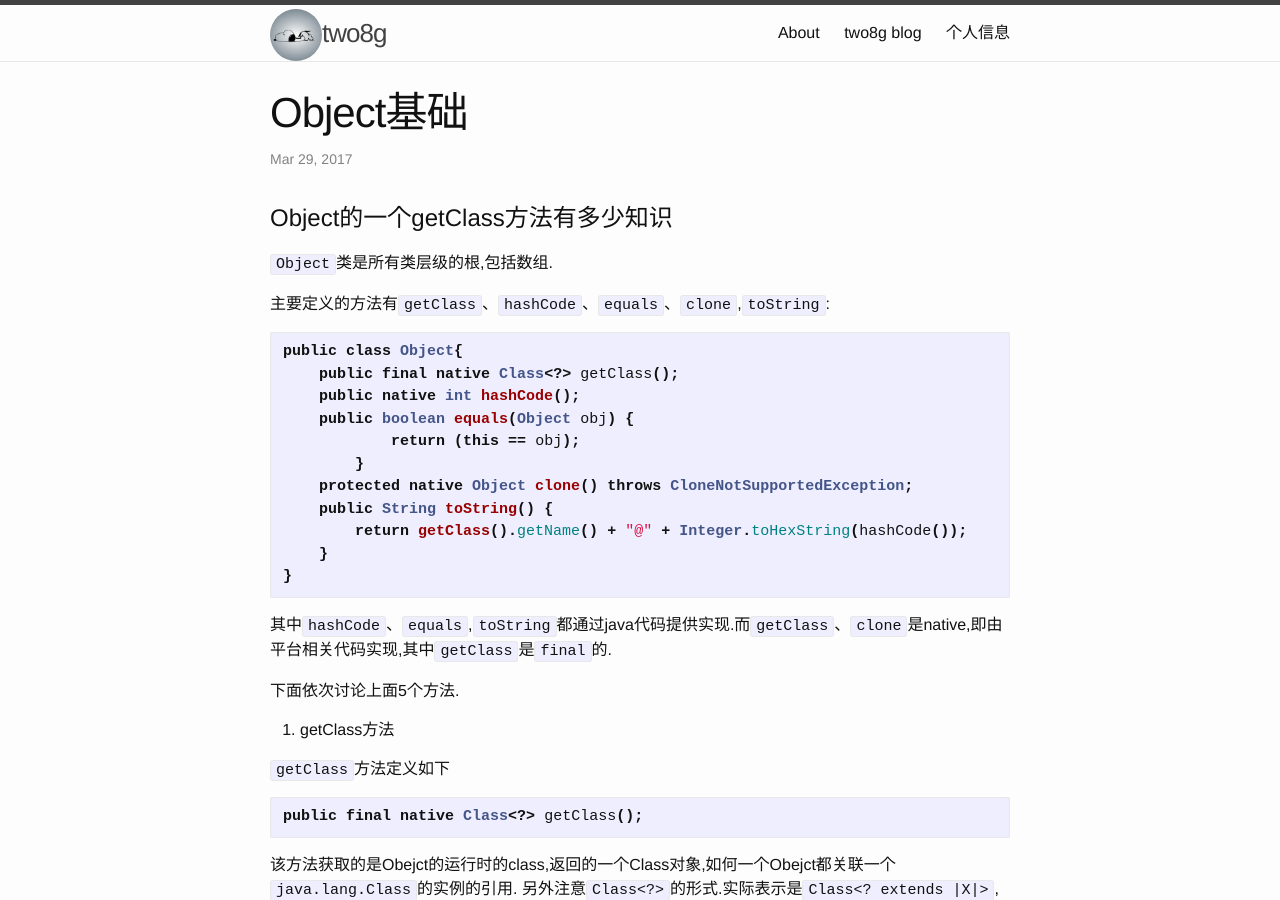
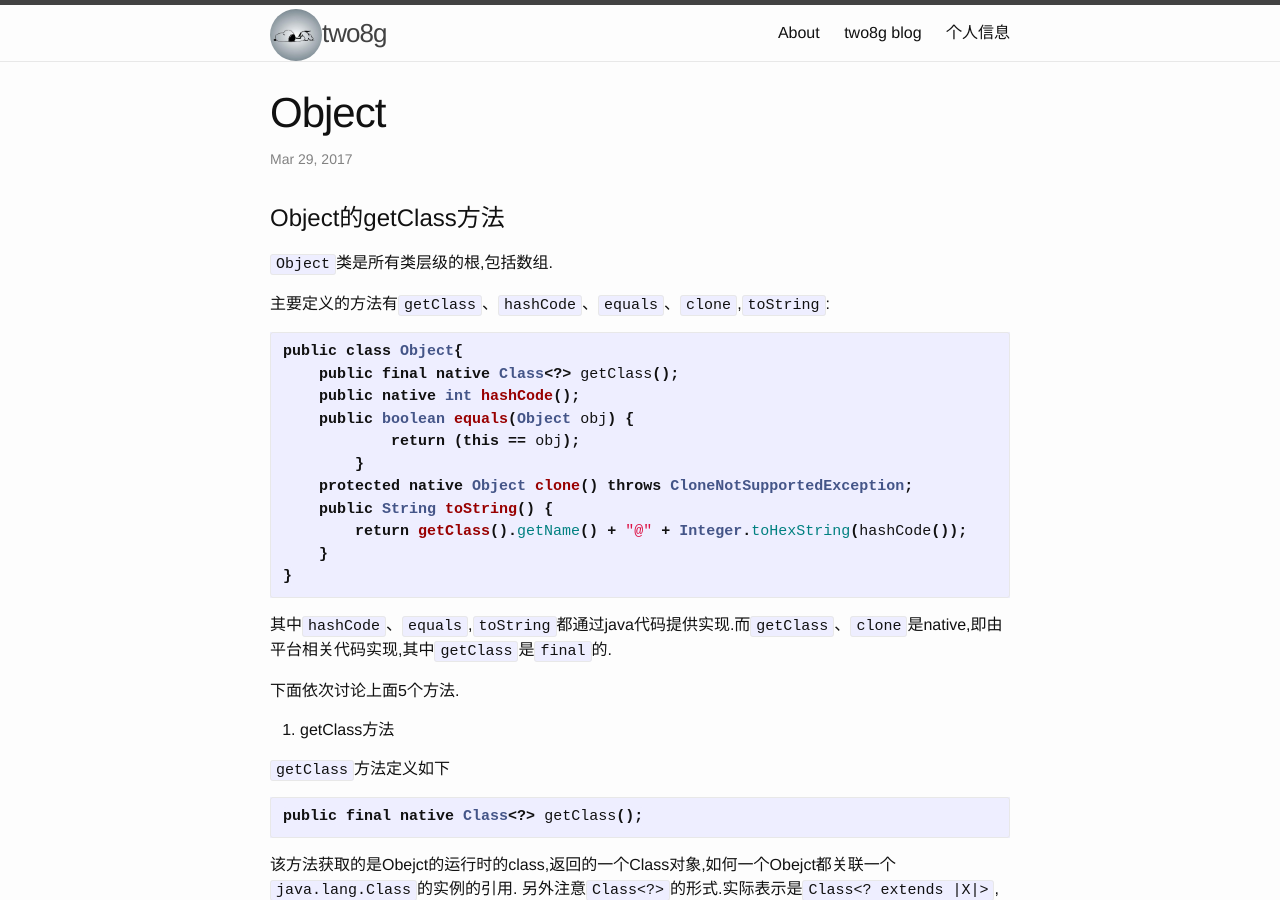
Before and after one commit to two8g/two8g.github.io, a Jekyll site: the page built from _posts/2017-03-29-Object.md, in a window 1280 px wide and 900 px high. Built offline with Jekyll 4.4.1, drawn with Linux system fonts in a browser that asks for light colours.

Commit message:
update titles

```diff
--- a/_posts/2017-03-29-Object.md
+++ b/_posts/2017-03-29-Object.md
@@ -1,11 +1,11 @@
 ---
 layout: post
-title: Object基础
+title: Object
 categories: java
 tags: java object getClass 泛型
 ---
 
-# Object的一个getClass方法有多少知识
+# Object的getClass方法
 
 `Object`类是所有类层级的根,包括数组.
 
```
Also changed, not shown: _posts/2016-02-15-Jekyll_blog.md (+2 -2 lines), _posts/2016-03-14-rpc.md (+1 -1 lines).
